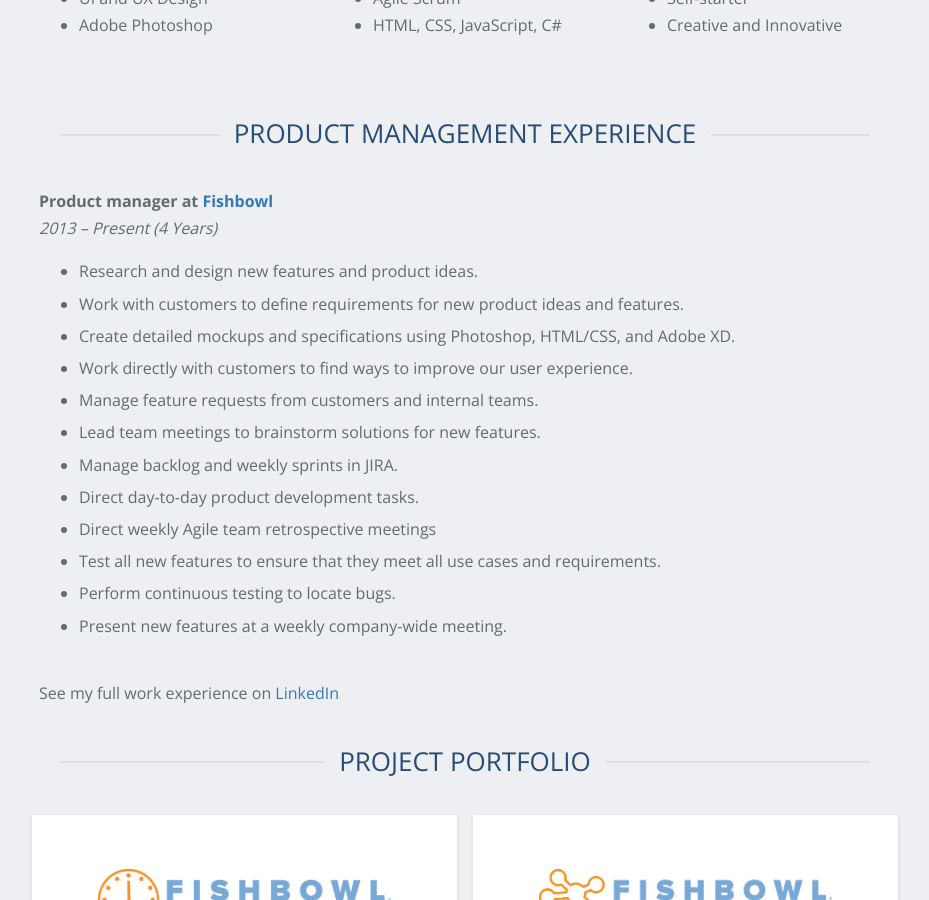
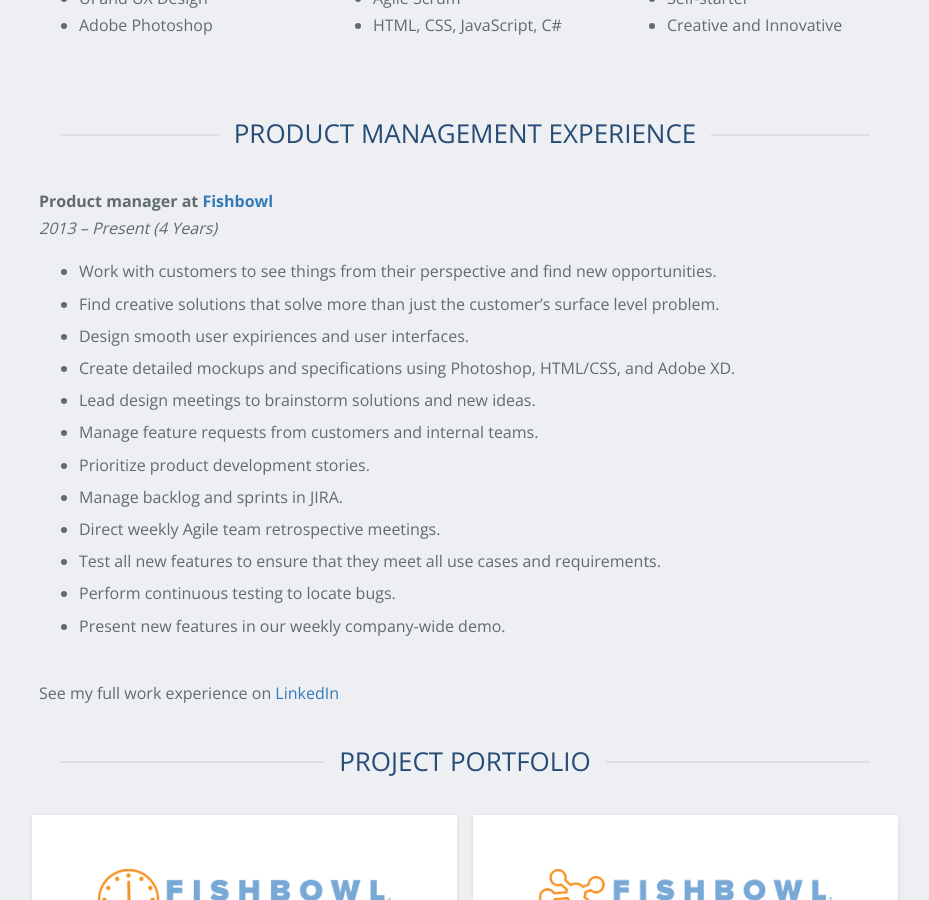
Before and after one commit to mfelt/mfelt.github.io, a Jekyll site: the page built from index.md, in a window 1280 px wide and 900 px high, scrolled down 672 px. Shown: the whole window, without its empty margins (175-1104 px from the left). Built offline with Jekyll 4.4.1, drawn with Linux system fonts in a browser that asks for light colours; nearby versions of some CDN libraries; our own code applies the rules of GitHub Pages for plain Markdown files.

Commit message:
Update index.md

```diff
--- a/index.md
+++ b/index.md
@@ -35,18 +35,18 @@ I have hands-on experience working with an agile team on all stages of product d
 <br>
 <em>2013 – Present (4 Years)</em>
 
-- Research and design new features and product ideas.
-- Work with customers to define requirements for new product ideas and features.
+- Work with customers to see things from their perspective and find new opportunities.
+- Find creative solutions that solve more than just the customer's surface level problem.
+- Design smooth user expiriences and user interfaces.
 - Create detailed mockups and specifications using Photoshop, HTML/CSS, and Adobe XD.
-- Work directly with customers to find ways to improve our user experience.
+- Lead design meetings to brainstorm solutions and new ideas.
 - Manage feature requests from customers and internal teams.
-- Lead team meetings to brainstorm solutions for new features.
-- Manage backlog and weekly sprints in JIRA.
-- Direct day-to-day product development tasks.
-- Direct weekly Agile team retrospective meetings
+- Prioritize product development stories.
+- Manage backlog and sprints in JIRA.
+- Direct weekly Agile team retrospective meetings.
 - Test all new features to ensure that they meet all use cases and requirements.
 - Perform continuous testing to locate bugs.
-- Present new features at a weekly company-wide meeting.
+- Present new features in our weekly company-wide demo.
 
 See my full work experience on {% include link url="https://www.linkedin.com/in/malcolm-felt-65922531/" text="LinkedIn" %}
 
```
